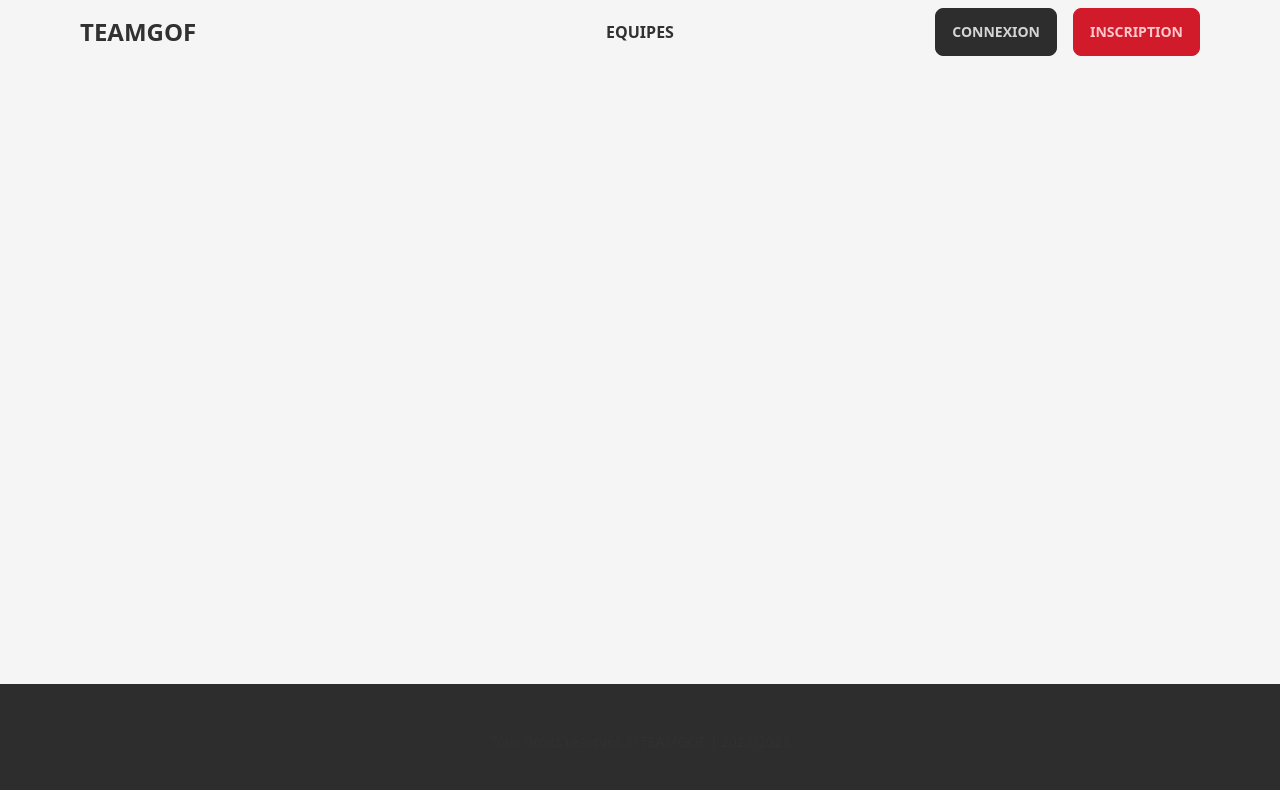
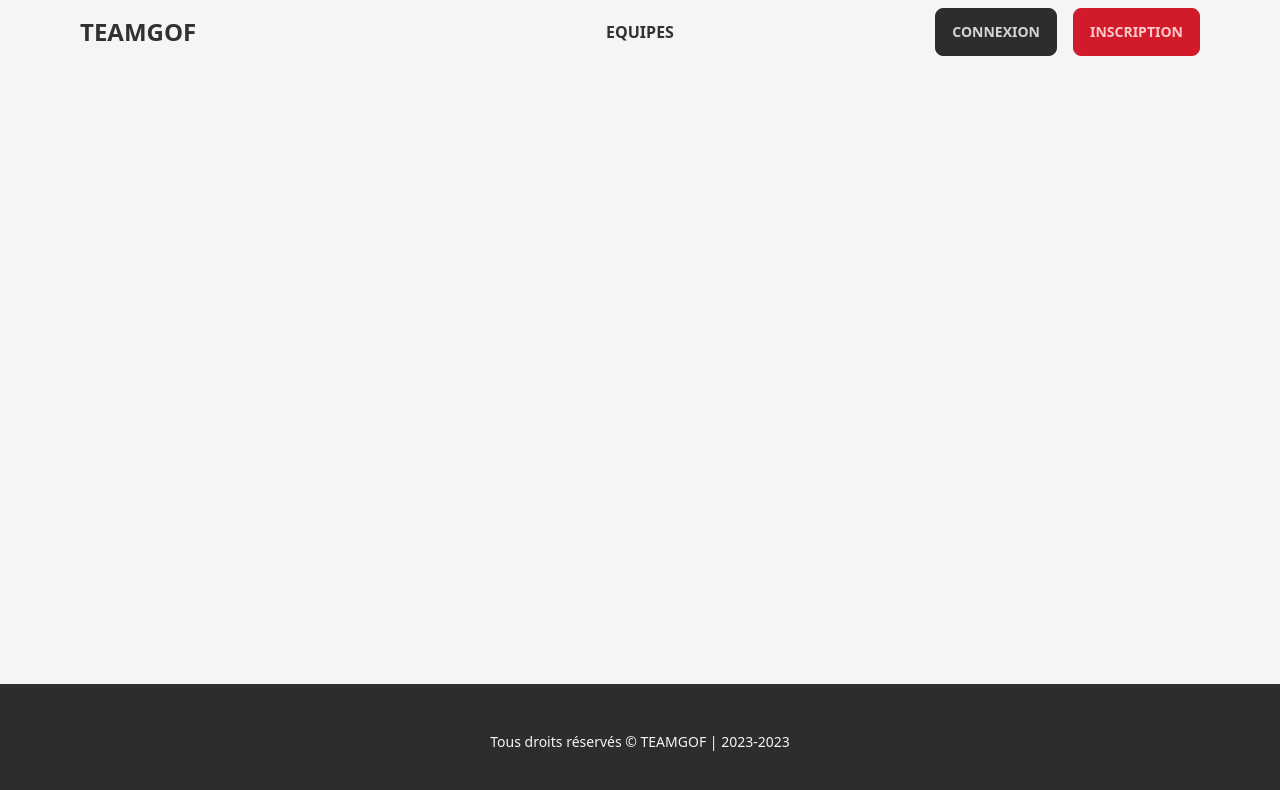
Before and after one commit to akoua/teamgof-frontend, a Nuxt app: page /sign-up in a window 1280 px wide. Shown: the top 790 px of the page. Built offline with nearby package versions, Linux system fonts and the light colour scheme.

Commit message:
fix: fix footer text color

```diff
--- a/components/TheFooter.vue
+++ b/components/TheFooter.vue
@@ -1,9 +1,9 @@
 <template>
   <footer
-    class="footer footer-center px-4 py-12 bg-secondary text-[#F5F5F5] text-base-content md:px-20"
+    class="footer footer-center px-4 py-12 bg-secondary text-[#F5F5F5] md:px-20"
   >
     <div>
-      <p>Tous droits réservés © TEAMGOF | {{ `2023/${year}` }}</p>
+      <p>Tous droits réservés © TEAMGOF | {{ `2023-${year}` }}</p>
     </div>
   </footer>
 </template>
```
